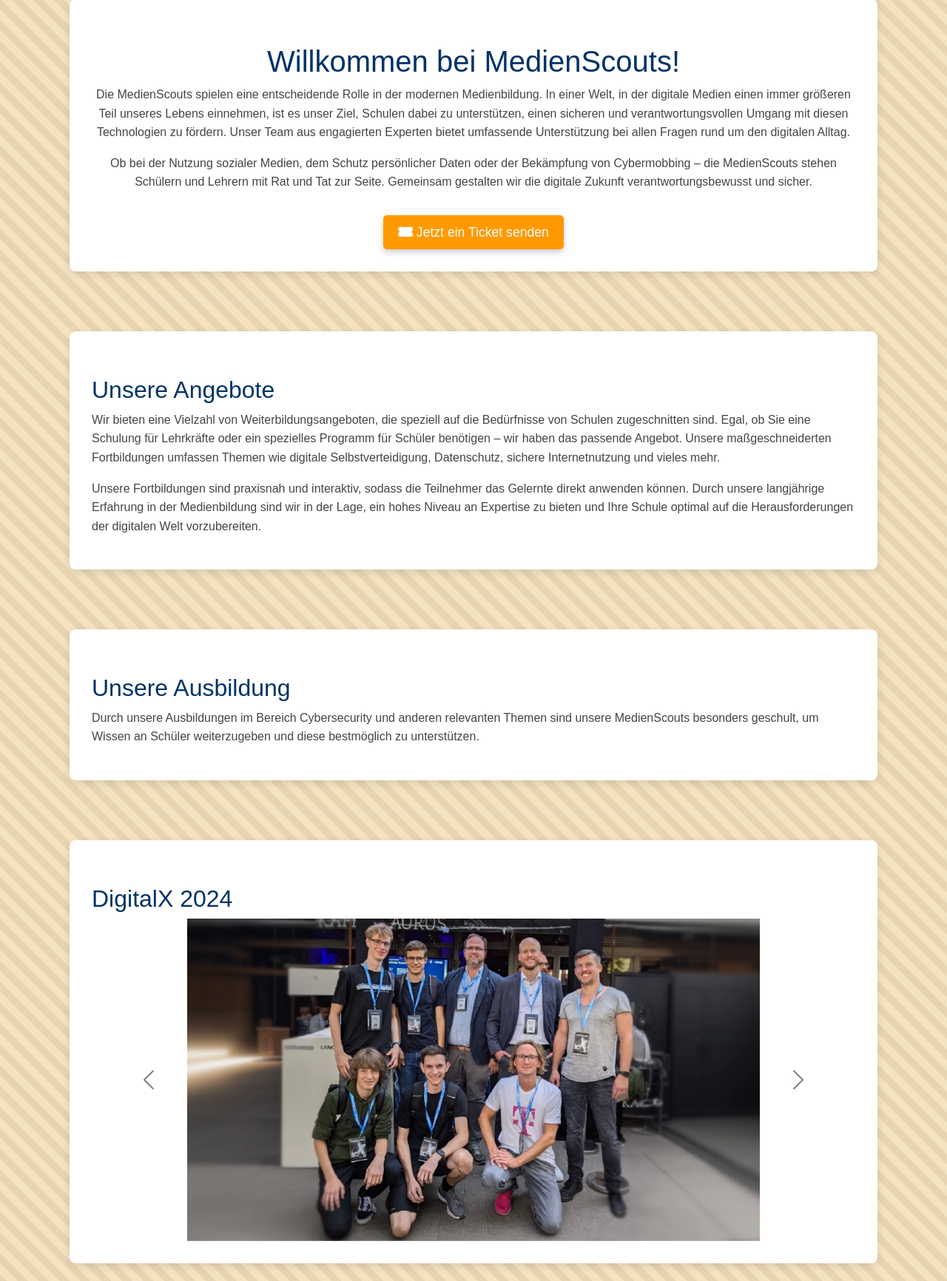
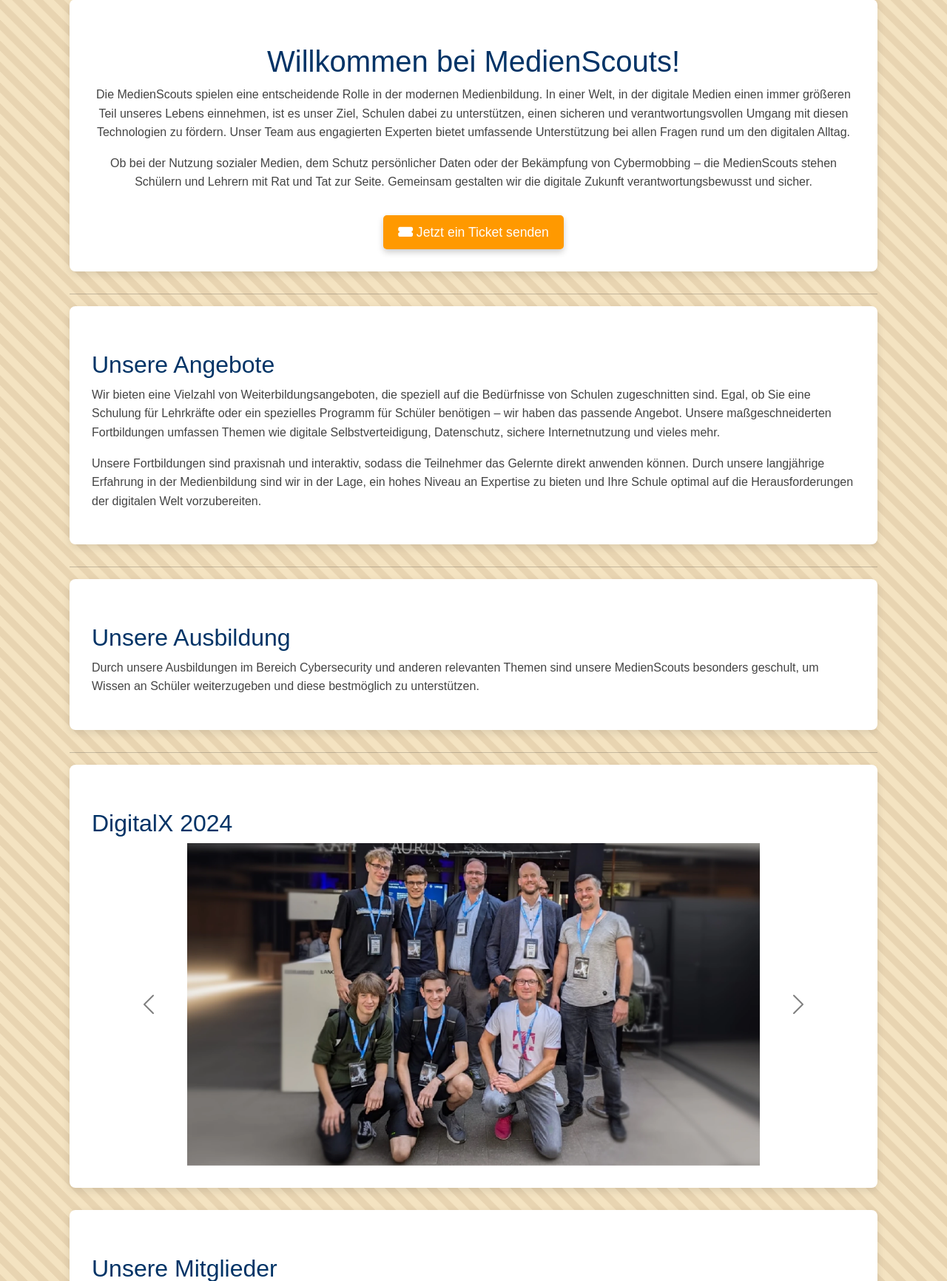
Before and after one commit to tvdw07/MedienScoutsWebsite, a Flask app: page / in a window 1280 px wide. Shown: the part 87-1819 px from the top of the page at 74% size. Run offline with Flask 3, Linux system fonts and the light colour scheme; the visitor is signed in with stand-in values (Sample User, id 1); data comes from the database, SQL or seed files in the repository; parts of the project's set-up code (start-up, migrations or seed data) failed here and were passed over; some libraries are stand-ins or nearby versions.

Commit message:
Update styles.css

```diff
--- a/app/static/css/styles.css
+++ b/app/static/css/styles.css
@@ -48,16 +48,6 @@
 }
 .btn-primary:hover {
     background-color: #cc7a00;
-}
-
-
-/* ===================================================================
-   Horizontal Rule (HR) Styling
-   =================================================================== */
-hr {
-    border-top: 1px solid #ddd;
-    width: 80%;
-    margin: 40px auto;
 }
 
 
```
